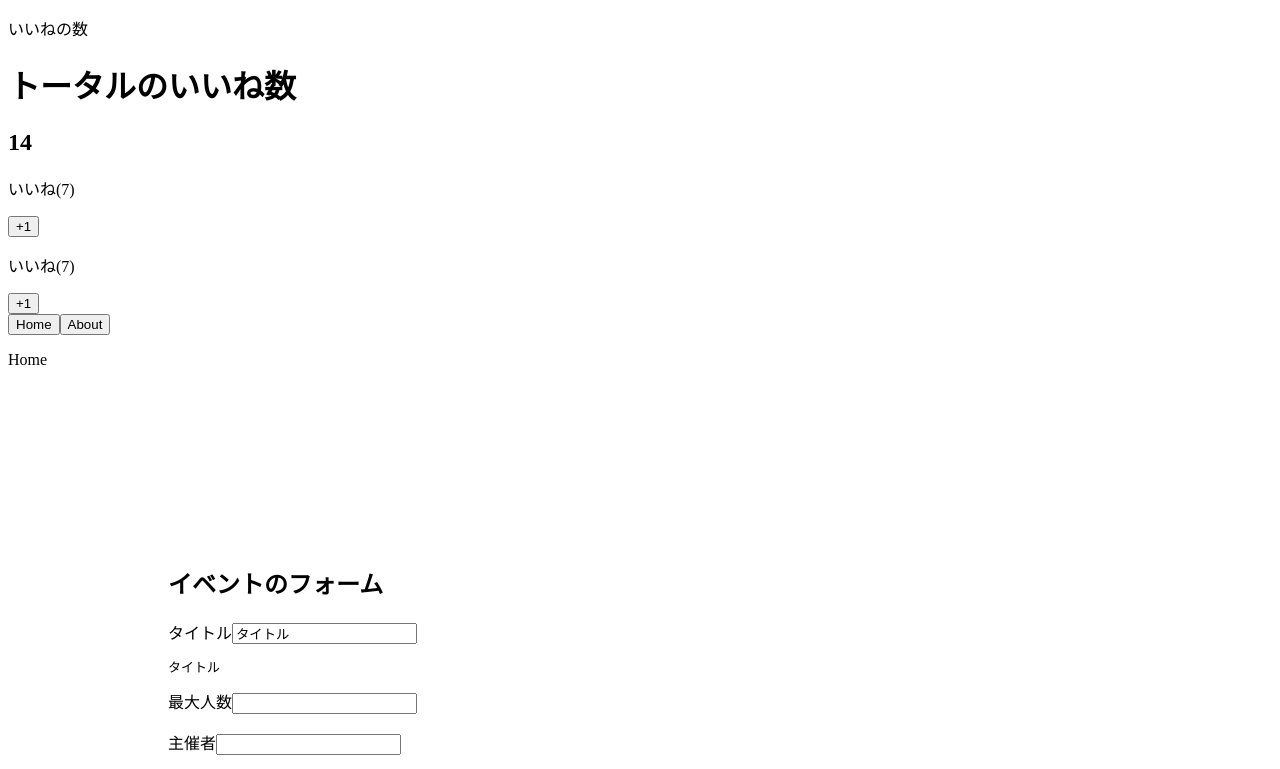
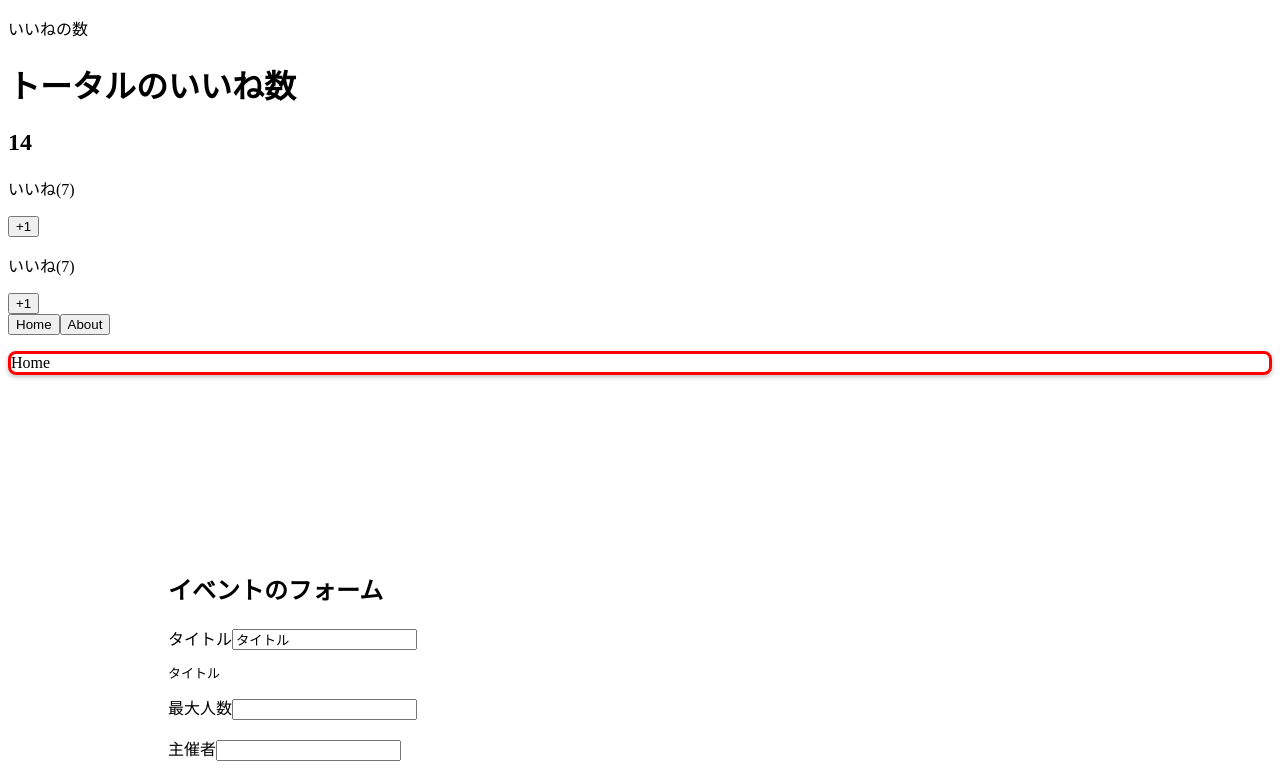
Before and after one commit to gen-ghub/udemy-test-vuejs, a Vue app: page / in a window 1280 px wide. Shown: the top 769 px of the page. Built offline with nearby package versions, Linux system fonts and the light colour scheme.

Commit message:
カスタムディレクティブ

```diff
--- a/src/components/Home.vue
+++ b/src/components/Home.vue
@@ -1,3 +1,21 @@
 <template>
-  <p>Home</p>
+  <p v-border:solid.round.shadow="{ widht: '5px', color: 'red' }">Home</p>
 </template>
+
+<script>
+export default {
+  directives: {
+    border(el, binding) {
+      el.style.borderWidth = binding.value.width;
+      el.style.borderColor = binding.value.color;
+      el.style.borderStyle = binding.arg;
+      if (binding.modifiers.round) {
+        el.style.borderRadius = "0.5rem";
+      }
+      if (binding.modifiers.shadow) {
+        el.style.boxShadow = "0 2px 5px rgba(0, 0, 0, 0.26)";
+      }
+    },
+  },
+};
+</script>
```
Also changed, not shown: src/main.js (+6 -5 lines).
